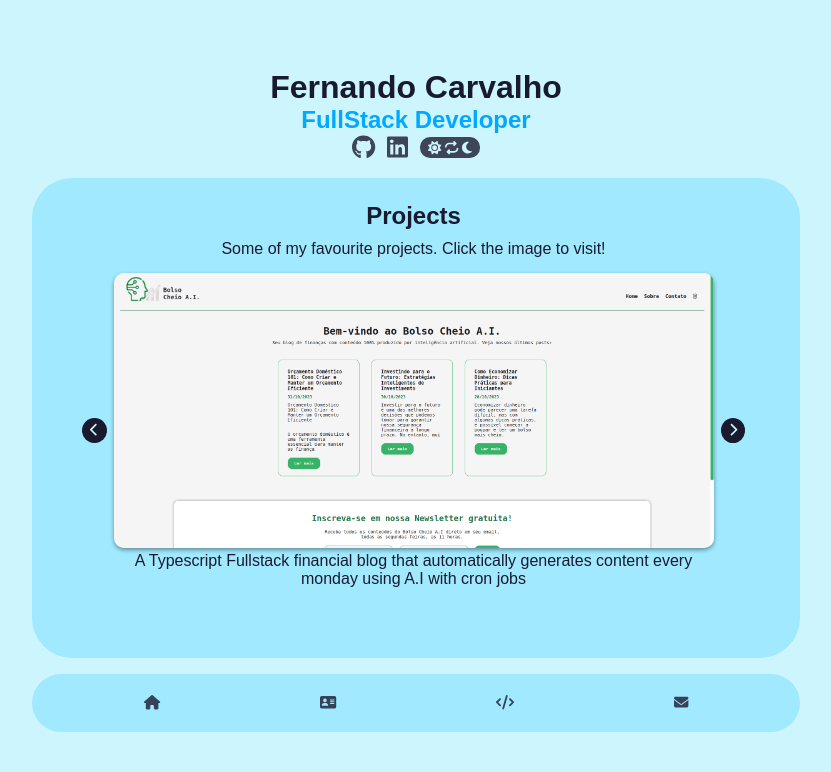
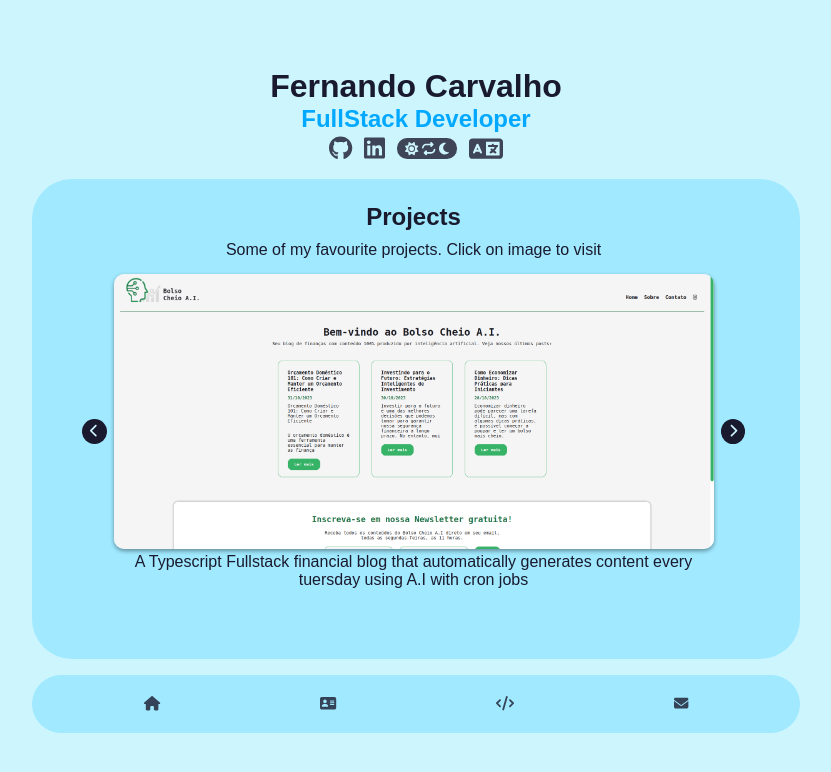
Before and after one commit to 21fernandinhow/portfolio, a React (Vite) app: page /projects in a window 1280 px wide. Shown: the top 772 px of the page, without its empty margins (224-1055 px from the left). Built offline with nearby package versions, Linux system fonts and the light colour scheme.

Commit message:
Feature translations

```diff
--- a/src/App.tsx
+++ b/src/App.tsx
@@ -1,14 +1,15 @@
 import { Router } from './Routes';
 import Header from './components/Header';
 import Footer from './components/Footer';
+import { LanguageProvider } from './contexts/LanguageContext';
 import './css/style.css';
 
 export default function App () {
   return (
-    <>
+    <LanguageProvider>
       <Header/>
       <Router/>
       <Footer/>
-    </>
+    </LanguageProvider>
   );
 }
--- a/src/components/Footer.tsx
+++ b/src/components/Footer.tsx
@@ -1,16 +1,45 @@
+import { useContext } from "react";
+import { Link } from "react-router-dom";
 import { FontAwesomeIcon } from "@fortawesome/react-fontawesome";
 import { faCode, faHouse, faAddressCard, faEnvelope } from "@fortawesome/free-solid-svg-icons";
-import { Link } from "react-router-dom";
+import { LanguageContext } from "../contexts/LanguageContext";
 
 export default function Footer() {
+
+  const { language } = useContext(LanguageContext)
+  const isEnglish = language === "en"
 
   return (
     <footer>
       <ul>
-            <li><Link to={'/'} aria-label="Home"><FontAwesomeIcon icon={faHouse} /> <span className="tooltip">Home</span></Link></li>
-            <li><Link to={'/about'} aria-label="About"><FontAwesomeIcon icon={faAddressCard} /> <span className="tooltip">About</span></Link></li>
-            <li><Link to={'/projects'} aria-label="Projects"><FontAwesomeIcon icon={faCode}/> <span className="tooltip">Projects</span></Link></li>
-            <li><Link to={'/contact'} aria-label="Contact"><FontAwesomeIcon icon={faEnvelope} /> <span className="tooltip">Contact</span></Link></li>
+
+          <li>
+            <Link to={'/'} aria-label="Home">
+              <FontAwesomeIcon icon={faHouse} />
+              <span className="tooltip">Home</span>
+            </Link>
+          </li>
+
+          <li>
+            <Link to={'/about'} aria-label="About">
+              <FontAwesomeIcon icon={faAddressCard} />
+              <span className="tooltip">{isEnglish ? "About" : "Sobre"}</span>
+            </Link>
+          </li>
+
+          <li>
+            <Link to={'/projects'} aria-label="Projects">
+              <FontAwesomeIcon icon={faCode}/> <span className="tooltip">{isEnglish ? "Projects" : "Projetos"}</span>
+            </Link>
+          </li>
+
+          <li>
+            <Link to={'/contact'} aria-label="Contact">
+              <FontAwesomeIcon icon={faEnvelope} />
+              <span className="tooltip">{isEnglish ? "Contact" : "Contato"}</span>
+            </Link>
+          </li>
+
       </ul>
     </footer>
   )
--- a/src/components/Header.tsx
+++ b/src/components/Header.tsx
@@ -1,14 +1,20 @@
+import { useContext } from "react";
+import { LanguageContext } from "../contexts/LanguageContext";
 import { FontAwesomeIcon } from "@fortawesome/react-fontawesome";
 import { faLinkedin, faGithub } from "@fortawesome/free-brands-svg-icons";
 import ThemeButton from "./ThemeButton";
+import TranslateButton from "./TranslateButton";
 
 export default function Header() {
+
+  const { language } = useContext(LanguageContext)
+  const isEnglish = language === "en"
 
   return (
     <header>
 
       <h1>Fernando Carvalho</h1>
-        <h2>FullStack Developer</h2>
+      <h2>{ isEnglish ? "FullStack Developer" : "Desenvolvedor FullStack"}</h2>
 
       <div className="icons">
         <a href="https://github.com/21fernandinhow" target="_blank" rel="noopener noreferrer" aria-label="Github">
@@ -18,6 +24,7 @@ export default function Header() {
           <FontAwesomeIcon icon={faLinkedin} />
         </a>
         <ThemeButton/>
+        <TranslateButton/>
       </div>
 
     </header>
--- a/src/components/ProjectsCarroussel.tsx
+++ b/src/components/ProjectsCarroussel.tsx
@@ -1,29 +1,40 @@
-import { useState } from "react"
+import { useState, useContext } from "react"
+import { LanguageContext } from "../contexts/LanguageContext"
 import { FontAwesomeIcon } from "@fortawesome/react-fontawesome";
 import { faChevronLeft, faChevronRight } from "@fortawesome/free-solid-svg-icons";
 import ProjectItem from "./ProjectItem"
 
 export default function ProjectsCarrousel() {
 
+  const { language } = useContext(LanguageContext)
   const [projectIndex, setProjectIndex] = useState(0)
+  const isEnglish = language === "en"
   const projects = [
     {
-      description: `A Typescript Fullstack financial blog that automatically generates content every monday using A.I with cron jobs`,
+      description: isEnglish ?
+      "A Typescript Fullstack financial blog that automatically generates content every tuersday using A.I with cron jobs"
+      : "Um blog de finanças fullstack em typescript que gera conteúdo automaticamente todas as terças-feiras com IA e cron jobs",
       img: "/bolsocheioai.webp",
       url: "https://bolsocheio.ai"
     },
     {
-      description: `A video content platform made for Codi Academy using ReactJs`,
+      description: isEnglish ?
+      "A video content platform made for Codi Academy using Youtube API and ReactJs"
+      : "A plataforma de video oficial da Codi Academy usando a API do Youtube e ReactJS",
       img: "/codiverso.webp",
       url: "https://codiacademy.com/codiverso/"
     },
     {
-      description: `A Crypto Converter made with ReactJs`,
+      description: isEnglish ?
+      "A cripto converter made with Mercado Pago API and ReactJs"
+      : "Um conversor de criptomoedas feito com a API do Mercado Pago e ReactJs",
       img: "/crypto.webp",
       url: "https://welcometocryptoconverter.netlify.app/"
     },
     {
-      description: "How many days are left to the next FIFA World Cup",
+      description: isEnglish ?
+      "How Many Days Left to World Cup"
+      : "Contador de quanto falta para a copa",
       img: "/worldcup.webp",
       url: "https://quantofaltapracopa.netlify.app/"
     }
--- /dev/null
+++ b/src/components/TranslateButton.tsx
@@ -0,0 +1,17 @@
+import { useContext } from "react";
+import { FontAwesomeIcon } from "@fortawesome/react-fontawesome";
+import { faLanguage } from "@fortawesome/free-solid-svg-icons";
+import { LanguageContext } from '../contexts/LanguageContext';
+
+export default function TranslateButton() {
+
+    const { language, setLanguage } = useContext(LanguageContext);
+
+    const handleLanguage = (currentLanguage: string) => {
+        const userNewTheme = currentLanguage === 'pt-br' ? 'en' : 'pt-br'
+        localStorage.setItem('language', userNewTheme)
+        setLanguage(userNewTheme)
+    }
+
+    return <FontAwesomeIcon icon={faLanguage} id="translate" onClick={()=>handleLanguage(language)} aria-label="Translate Button"/>
+}
--- /dev/null
+++ b/src/contexts/LanguageContext.tsx
@@ -0,0 +1,19 @@
+import { createContext, ReactNode, useState } from 'react';
+
+type LanguageContextType = {
+    language: string;
+    setLanguage: (lang: string) => void;
+};
+
+export const LanguageContext = createContext<LanguageContextType>({language: "en", setLanguage: () => {} });
+
+export const LanguageProvider : React.FC<{ children: ReactNode }> = ({ children }) => {
+
+    const [language, setLanguage] = useState(localStorage.getItem('language') ? `${localStorage.getItem('language')}` : 'en')
+
+    return(
+        <LanguageContext.Provider value={{language, setLanguage}}>
+            {children}
+        </LanguageContext.Provider>
+    )
+}
--- a/src/css/style.css
+++ b/src/css/style.css
@@ -5,12 +5,13 @@ header, main, footer {
 
 header h2 {
   color: var(--secondary-color);
+  margin-bottom: 2px;
 }
-header .icons a, header .icons button {
+header .icons a, header .icons button, header .icons #translate {
   margin: 0px 6px;
   opacity: 0.8;
 }
-header .icons a:hover, header .icons button:hover {
+header .icons a:hover, header .icons button:hover, header .icons #translate:hover {
   text-shadow: 0px 0px 3px var(--contrast-color);
   opacity: 1;
   transition: 0.4s;
@@ -30,6 +31,10 @@ header .icons button {
 }
 header .icons button svg {
   margin: 1px 2px;
+}
+header .icons #translate {
+  cursor: pointer;
+  font-size: 1.7em;
 }
 
 main {
--- a/src/pages/About.tsx
+++ b/src/pages/About.tsx
@@ -1,16 +1,29 @@
+import { useContext } from "react"
+import { LanguageContext } from "../contexts/LanguageContext"
+
 export default function About() {
 
+  const { language } = useContext(LanguageContext)
+  const isEnglish = language === "en"
+
   return (
+
     <main className="page-container" id="about">
-
       <div className="overflow">
 
-            <h2>About</h2>
-            <p>{`I'm a brazillian FullStack Developer with a long entrepreunership story. As a freelancer, I've done
-            webapplications and websites for a lot of clients, and even started some business. Today, I
-            work for a amazing startup called Nvoip, where I'm allways learning a lot and improving my skills!`}</p>
+        <h2>{isEnglish ? "About" : "Sobre"}</h2>
+        <p>
+          {isEnglish ?
+          `I'm a brazillian FullStack Developer with a long entrepreunership story. As a freelancer, I've done webapplications and websites
+          for a lot of clients, and even started some business. Today, I work for a amazing startup called Nvoip, where I'm allways learning
+          a lot and improving my skills!`
+          :
+          `Eu sou um Desenvolvedor Fullstack brazileiro com uma longa história de empreendedorismo. Como freelancer, já criei websites e
+          webaplicações para diversos clientes, e até iniciei alguns empreendimentos. Hoje em dia, eu trabalho para uma startup incrível
+          chamada Nvoip, onde estou sempre aprendendo e aperfeiçoando minhas habilidades` }
+        </p>
 
-            <h4>Skills:</h4>
+        <h4>{isEnglish ? "Skills" : "Habilidades"}</h4>
         <div className="skills">
           <p>NextJs</p> <p>ReactJs</p> <p>Typescript / Javascript</p> <p>NodeJs</p> <p>Express</p>
           <p>MongoDB</p> <p>CSS / SCSS / Sass</p> <p>Bulma / Bootstrap</p>
@@ -18,7 +31,6 @@ export default function About() {
         </div>
 
       </div>
-
     </main>
   )
 }
--- a/src/pages/Contact.tsx
+++ b/src/pages/Contact.tsx
@@ -1,21 +1,25 @@
+import { useContext } from "react"
+import { LanguageContext } from "../contexts/LanguageContext"
+
 export default function Contact() {
+
+  const { language } = useContext(LanguageContext)
+  const isEnglish = language === "en"
 
   return (
     <main className="page-container" id="contact">
-
       <div className="overflow">
 
-          <h2>Contact</h2>
-          <p>Send me a message on the form bellow</p>
+        <h2>{isEnglish ? "Contact" : "Contato"}</h2>
+        <p>{isEnglish ? "Send me a message on the form bellow" : "Me envie uma mensagem através do formulário abaixo:"}</p>
         <form action="https://formsubmit.co/21fernandinhow@gmail.com" method="POST">
-                <input type="text" name="name" id="name" placeholder="Name: " required/>
+              <input type="text" name="name" id="name" placeholder={isEnglish ? "Name: " : "Nome: "} required/>
               <input type="email" name="email" id="email" placeholder="E-mail: " required/>
-                <textarea id="message" name="message" rows={3} placeholder="Message" required/>
-                <button type="submit">Get in Touch</button>
+              <textarea id="message" name="message" rows={3} placeholder={isEnglish ? "Message" : "Mensagem"}  required/>
+              <button type="submit">{isEnglish ? "Send" : "Enviar"}</button>
         </form>
 
       </div>
-
     </main>
   )
 }
--- a/src/pages/Projects.tsx
+++ b/src/pages/Projects.tsx
@@ -1,13 +1,20 @@
+import { useContext } from "react"
+import { LanguageContext } from "../contexts/LanguageContext"
 import ProjectsCarrousel from "../components/ProjectsCarroussel"
 
 export default function Projects() {
+
+  const { language } = useContext(LanguageContext)
+  const isEnglish = language === "en"
 
   return (
     <main className="page-container" id="projects">
 
       <div className="overflow">
-        <h2>Projects</h2>
-        <p>Some of my favourite projects. Click the image to visit!</p>
+        <h2>{isEnglish ? "Projects" : "Projetos"}</h2>
+        <p>
+          {isEnglish ? "Some of my favourite projects. Click on image to visit" : "Alguns de meus projetos favoritos. Clique na imagem para visitar."}
+        </p>
         <ProjectsCarrousel/>
       </div>
 
--- a/src/scss/template/layout.scss
+++ b/src/scss/template/layout.scss
@@ -6,10 +6,11 @@ header, main, footer{
 header{
     h2{
         color: var(--secondary-color);
+        margin-bottom: 2px;
     }
     .icons{
         @extend .flex-central;
-        a,button{
+        a,button, #translate{
             margin: 0px 6px;
             opacity: 0.8;
             &:hover{
@@ -33,6 +34,10 @@ header{
             svg{
                 margin: 1px 2px;
             }
+        }
+        #translate{
+            cursor: pointer;
+            font-size: 1.7em;
         }
     }
 }
```
Also changed, not shown: 1 other file (tests, documents, lock files or other folders). Lines whose indentation alone changed are shown as unchanged.
